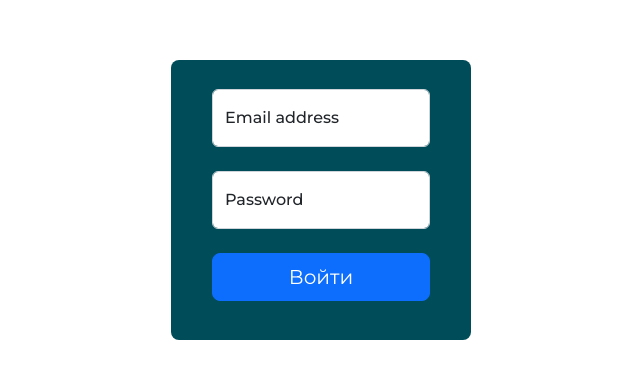
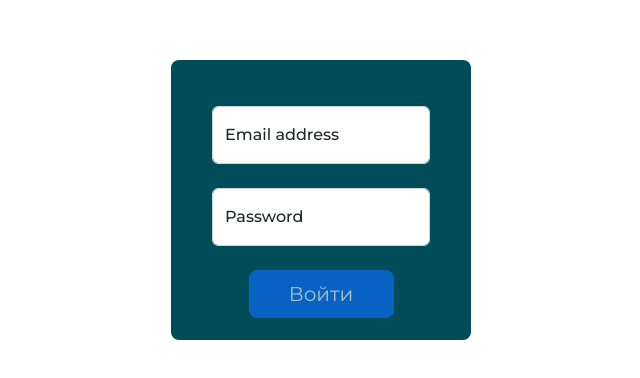
Before and after one commit to MaXqIvanov/takeoffstaff, a React (Create React App) app: page /auth in a window 1280 px wide. Shown: the part 200-578 px from the top of the page, without its empty margins (319-959 px from the left). Built offline with nearby package versions, Linux system fonts and the light colour scheme; data requests are answered from the project's data file.

Commit message:
fix auth

```diff
--- a/src/components/auth/AuthComponent.tsx
+++ b/src/components/auth/AuthComponent.tsx
@@ -13,18 +13,6 @@ export const AuthComponent = () => {
   const { auth } = useSelector((state:RootState)=> state.auth)
   const [email, setEmail] = useState<string>('')
   const [password, setPassword] = useState<string>('')
-  const {
-    register,
-    formState: {
-    errors,
-    isValid
-    },
-    handleSubmit,
-    reset,
-
-  } = useForm({
-    mode: "onBlur"
-  });
 
   const onSubmit = () =>{
     dispatch(userAuth({nav, email, password}))
@@ -35,7 +23,6 @@ export const AuthComponent = () => {
   return (
     <div className={styles.auth}>
         <div className={styles.auth_wrapper}>
-        <form onSubmit={handleSubmit(onSubmit)}>
             <div className="form-floating mt-4">
             <input onChange={(e)=> setEmail(e.target.value)} type="email" className="form-control" id="floatingInput" placeholder="name@example.com" />
             <label htmlFor="floatingInput">Email address</label>
@@ -45,11 +32,10 @@ export const AuthComponent = () => {
             <label htmlFor="floatingPassword">Password</label>
             </div>
             {
-              !auth ? <input disabled={!isValid} className="w-100 btn btn-lg btn-primary mt-4" type="submit" value={'Войти'}/>
+              !auth ? <input onClick={()=> onSubmit()} disabled={email.length == 0 && password.length == 0} className={`${styles.btn_auth} btn btn-lg btn-primary mt-4`} type="button" value={'Войти'}/>
               :
-              <input onClick={()=> dispatch(logout())} className="w-100 btn btn-lg btn-primary mt-4" type="button" value={'Выйти'}/>
+              <input onClick={()=> dispatch(logout())} className={`${styles.btn_auth} btn btn-lg btn-primary mt-4`} type="button" value={'Выйти'}/>
             }
-        </form>
         </div>
     </div>
   )
--- a/src/scss/Auth.module.scss
+++ b/src/scss/Auth.module.scss
@@ -16,6 +16,9 @@
     justify-content: center;
     padding: 5px;
     position: relative;
+    display: flex;
+    flex-direction: column;
+    align-items: center;
     form{
         height: fit-content;
     }
@@ -27,3 +30,6 @@
     color: white;
     cursor: pointer;
 }
+.btn_auth{
+    width: 50% !important;
+}
--- a/src/store/authSlice.ts
+++ b/src/store/authSlice.ts
@@ -60,8 +60,10 @@ const authSlice = createSlice({
     });
     builder.addCase(userAuth.fulfilled, (state:AuthState,  { payload }:PayloadAction<{response:{data:[{token: string}] | []},
         params: {email: string, password: string, nav: (str: string)=> void}}>) => {
+          console.log(state.auth);
+
         if(payload.response.data.length == 0){
-            alert('Введены не верные данные')
+          alert('Введены не верные данные')
         }else {
           Cookies.set('token', `${payload.response.data[0].token}`, { path: '/', expires: 60 })
           api.defaults.headers = {
```
Also changed, not shown: 1 other file (tests, documents, lock files or other folders).
